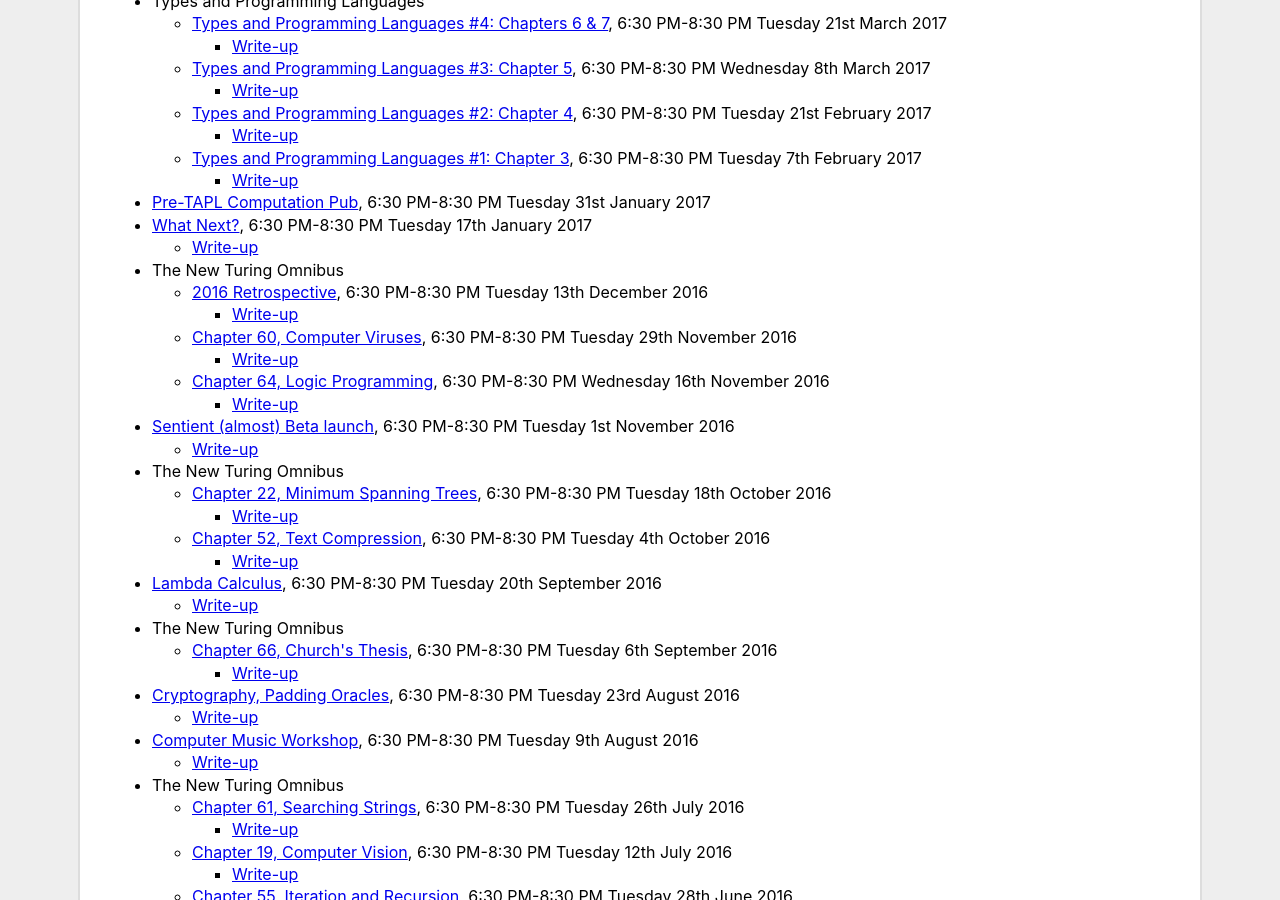
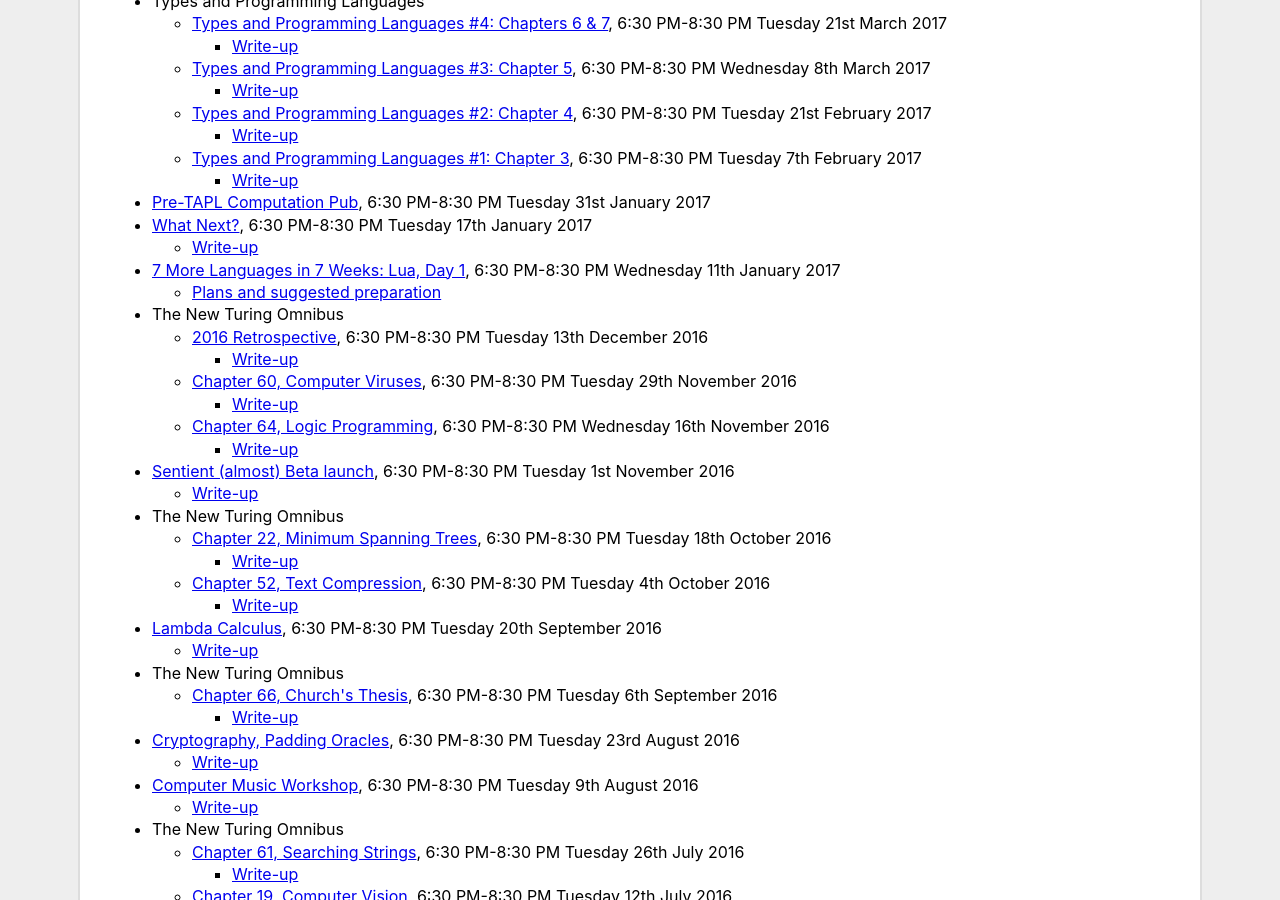
Before and after one commit to computationclub/computationclub.github.io, a Jekyll site: the page built from index.html, in a window 1280 px wide and 900 px high, scrolled down 2789 px. Built offline with Jekyll 4.4.1, drawn with Linux system fonts in a browser that asks for light colours.

Commit message:
Add 7ML7W #1

```diff
--- a/_data/meetings.yml
+++ b/_data/meetings.yml
@@ -1,3 +1,8 @@
+- date: 2017-01-11
+  title: "7 More Languages in 7 Weeks: Lua, Day 1"
+  url: https://attending.io/events/computation-club-7-more-languages-in-7-weeks-lua-day-1
+  plans: https://groups.google.com/d/msg/london-computation-club/cgLIqGQYo6A/k3wA_3dYDQAJ
+
 - date: 2017-12-19
   title: "Computation Pub, Festive Edition"
   url: https://attending.io/events/computation-pub-festive-edition
```
